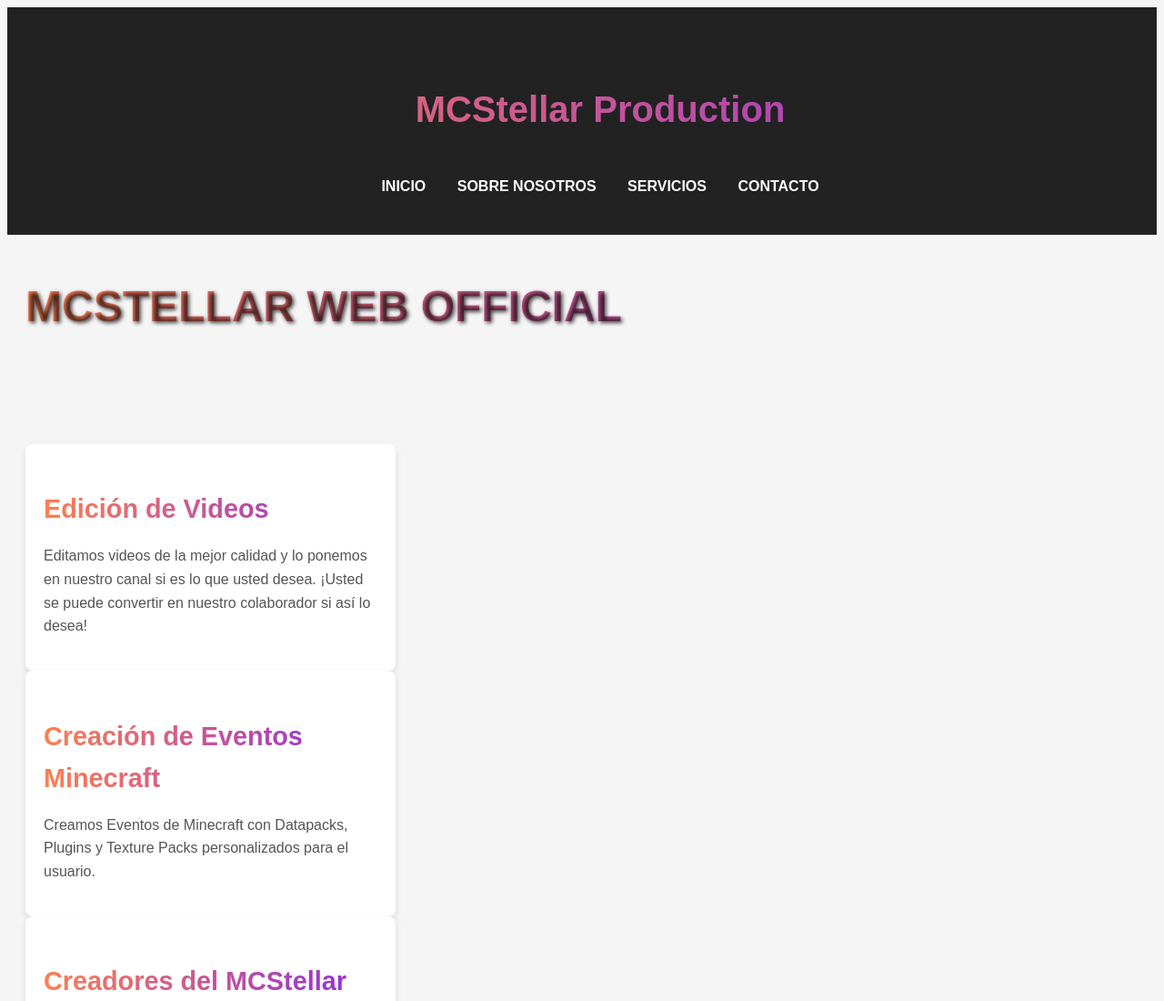
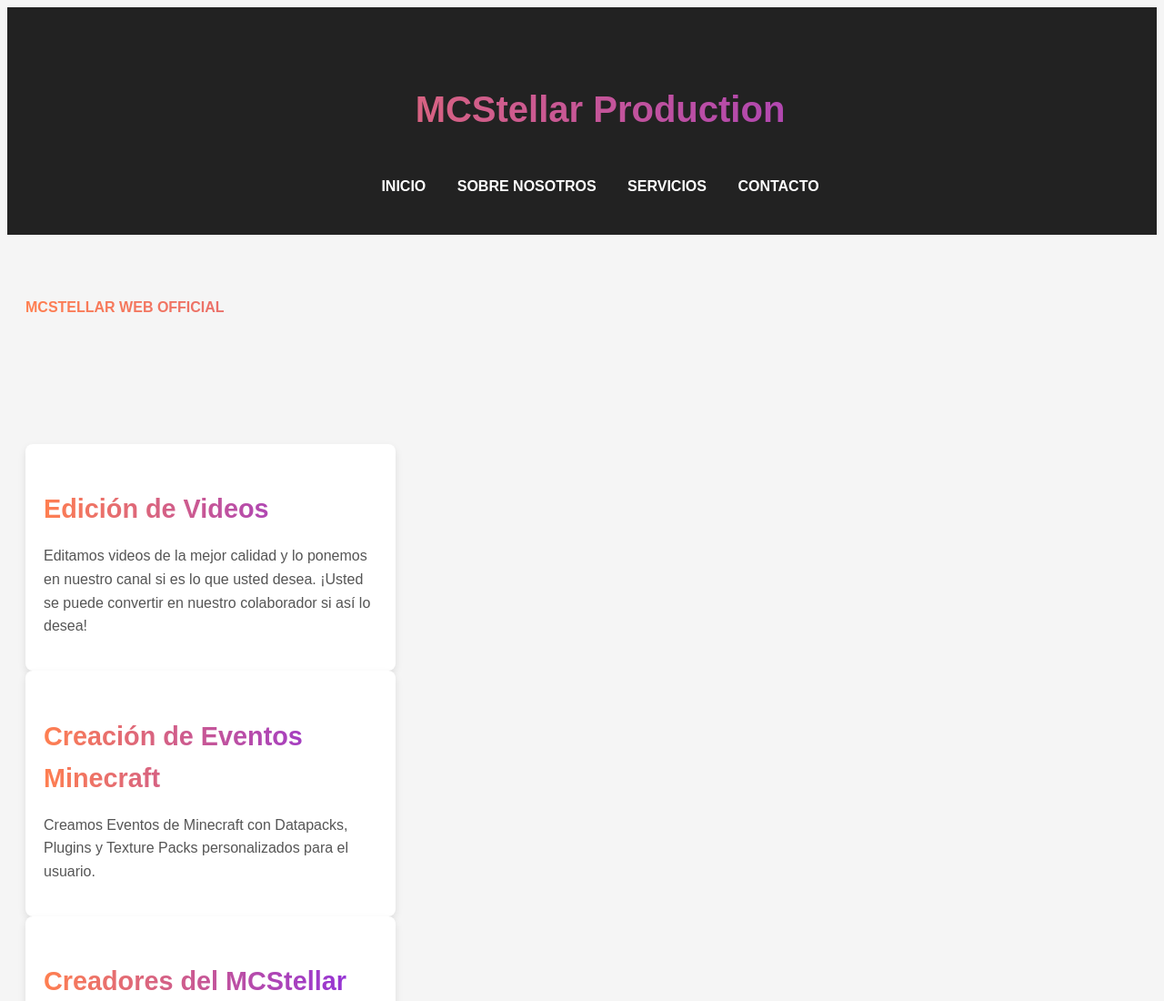
Before and after one commit to MCStellarProduction/MCStellarWeb, a plain HTML site: page index.html in a window 1280 px wide. Shown: the top 1100 px of the page at 91% size. Drawn offline with Linux system fonts and the light colour scheme.

Commit message:
Update index.html

```diff
--- a/index.html
+++ b/index.html
@@ -74,9 +74,8 @@
         }
 
         .banner h1 {
-            font-size: 3rem;
+            font-size: 1rem;
             text-transform: uppercase;
-            text-shadow: 2px 2px 4px rgba(0, 0, 0, 0.7);
             background: linear-gradient(to right, #ff7f50, #8a2be2); /* Gradiente de naranja a morado */
             -webkit-background-clip: text;
             color: transparent;
```
